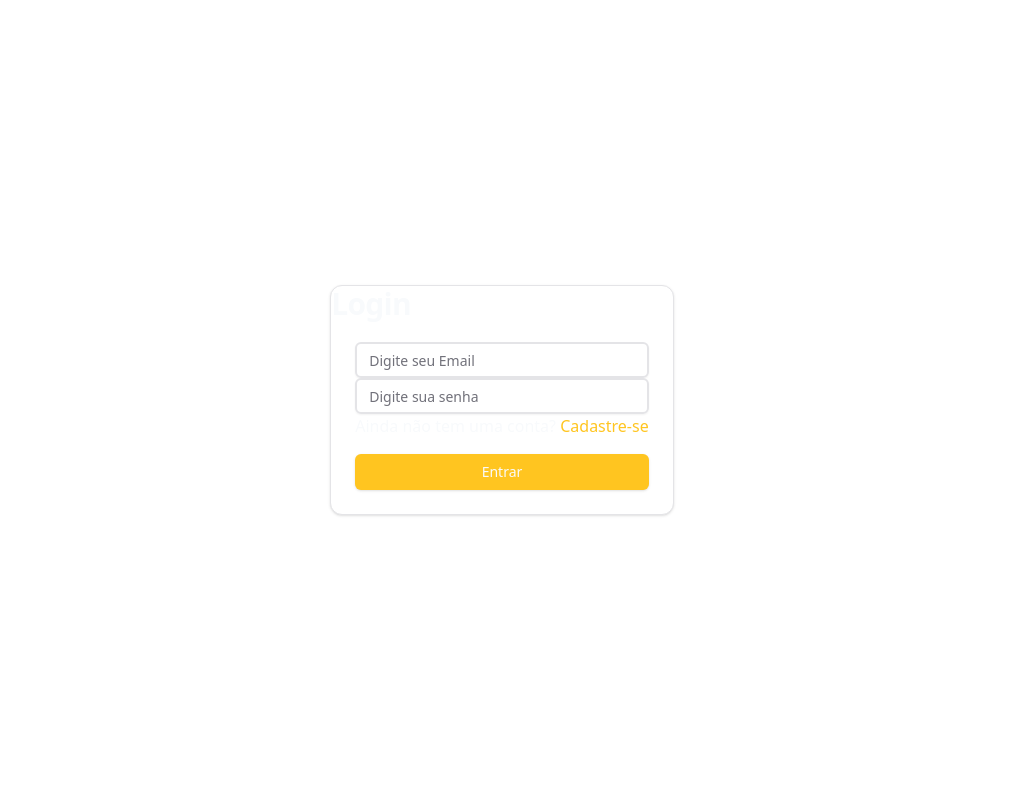
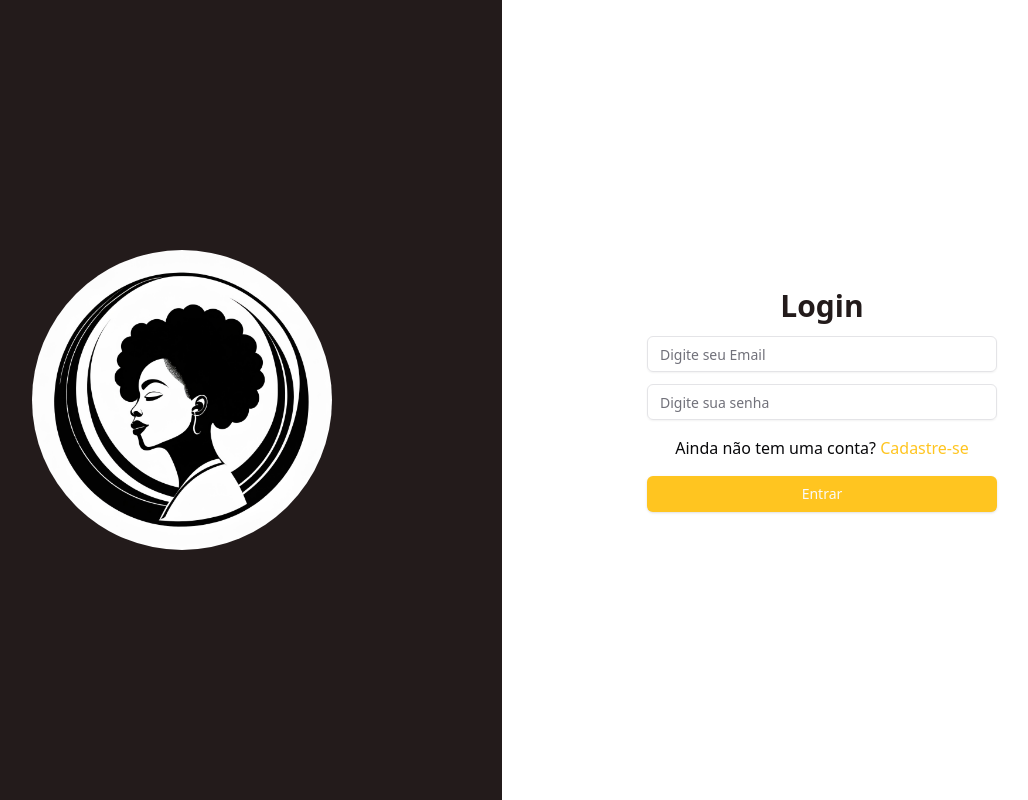
Before and after one commit to Centro-Bell-Hooks/frontend, a React (Vite) app: page /login in a window 1280 px wide. Shown: the whole page, without its empty margins (138-1166 px from the left). Built offline with nearby package versions, Linux system fonts and the light colour scheme.

Commit message:
feat: adiciona estilização em Login

```diff
--- a/src/pages/login/login.tsx
+++ b/src/pages/login/login.tsx
@@ -1,25 +1,22 @@
-import { ChangeEvent, useContext, useState } from 'react'
+import { ChangeEvent, useContext, useEffect, useState } from 'react'
 import { RotatingLines } from 'react-loader-spinner'
-import { Link } from 'react-router-dom'
+import { Link, useNavigate } from 'react-router-dom'
 
 import { UsuarioLogin } from '../../models'
-import { AuthContext } from '../../contexts'
+import { AuthContext, valoresIniciais } from '../../contexts'
 import { routes } from '../../routes'
-import { Input, Button, Card, CardTitle, CardContent } from '../../components'
-
-// const valoresIniciais = {
-//     id: 0,
-//     nome: '',
-//     usuario: '',
-//     senha: '',
-//     foto: '',
-//     token: '',
-// }
+import { Input, Button } from '../../components'
 
 export function Login() {
-    // aqui da erro de uncontroled
-    const [usuarioLogin, setUsuarioLogin] = useState<UsuarioLogin>({} as UsuarioLogin)
-    const { handleLogin, isLoading } = useContext(AuthContext)
+    const [usuarioLogin, setUsuarioLogin] = useState<UsuarioLogin>(valoresIniciais)
+    const { usuario, handleLogin, isLoading } = useContext(AuthContext)
+    const navigate = useNavigate()
+
+    useEffect(() => {
+        if (usuario.id) {
+            navigate(routes.servicos)
+        }
+    }, [usuario])
 
     function atualizarEstado(e: ChangeEvent<HTMLInputElement>) {
         setUsuarioLogin({
@@ -34,18 +31,20 @@ export function Login() {
     }
 
     return (
-        <div className="h-screen flex flex-col justify-center items-center">
-            <Card>
-                <CardTitle className="text-light text-3xl font-semibold mb-5">Login</CardTitle>
-                <CardContent>
-                    <form onSubmit={login} className="rounded-md flex justify-center items-center flex-col">
-                        <div className="flex flex-col w-full">
+        <div className="grid grid-cols-2 h-screen">
+            <div className="bg-primaria flex justify-center items-center">
+                <Link to={routes.homepage}>
+                    <img src="src/assets/logo-bell-hooks.jpg" className="rounded-full max-w-[300px]" />
+                </Link>
+            </div>
+            <div className="flex flex-col justify-center items-center">
+                <h1 className="text-3xl mb-3 font-semibold text-primaria">Login</h1>
+                <form onSubmit={login} className="flex flex-col gap-3 w-full max-w-[350px]">
                     <Input
                         name="usuario"
                         placeholder="Digite seu Email"
                         value={usuarioLogin.usuario}
                         onChange={atualizarEstado}
-                                className="border-2"
                     />
                     <Input
                         type="password"
@@ -54,11 +53,9 @@ export function Login() {
                         value={usuarioLogin.senha}
                         onChange={atualizarEstado}
                         autoComplete="current-password"
-                                className="border-2"
                     />
-                        </div>
 
-                        <p className="mb-4 text-light">
+                    <p className="my-1 text-center">
                         Ainda não tem uma conta?
                         <Link to={routes.cadastro} className="text-secundaria hover:underline">
                             {' '}
@@ -76,19 +73,11 @@ export function Login() {
                                 visible={true}
                             />
                         ) : (
-                                <span>Entrar</span>
+                            <>Entrar</>
                         )}
                     </Button>
-
-                        {/* <button
-                    type="submit"
-                    className="rounded text-light text-lg bg-secundaria hover:bg-[#f7db77] font-semibold w-full py-2 flex justify-center"
-                >
-                    Entrar
-                </button> */}
                 </form>
-                </CardContent>
-            </Card>
+            </div>
         </div>
     )
 }
```
Lines whose indentation alone changed are shown as unchanged.
